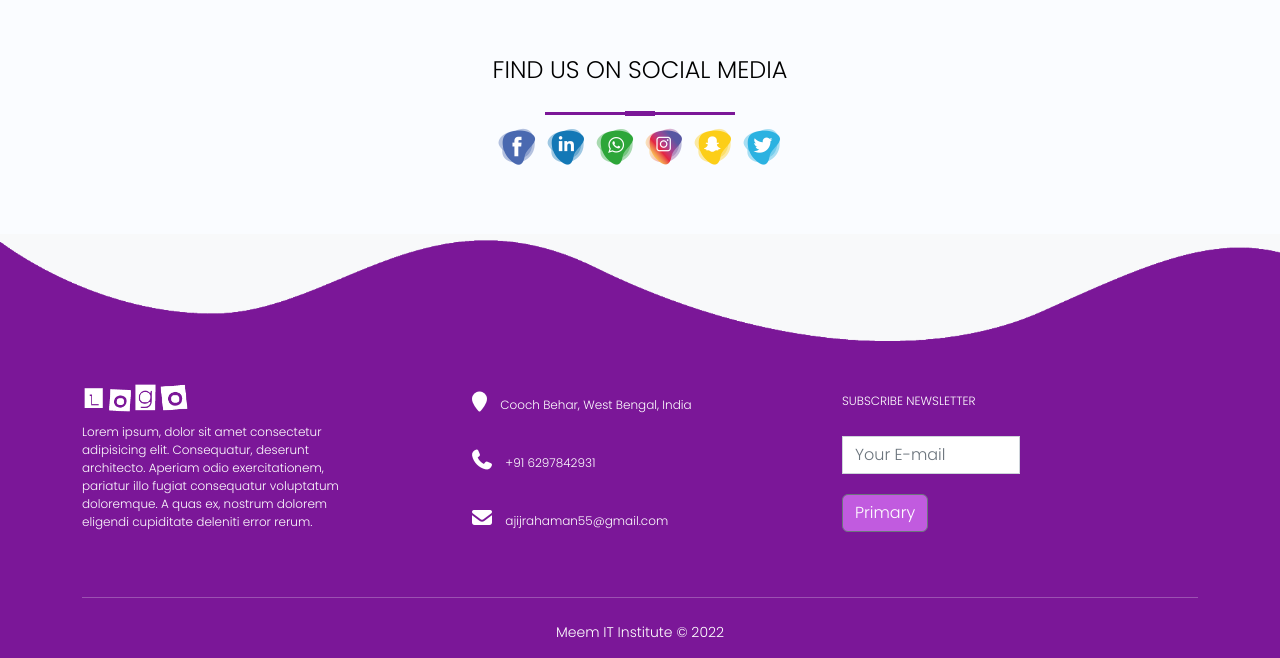
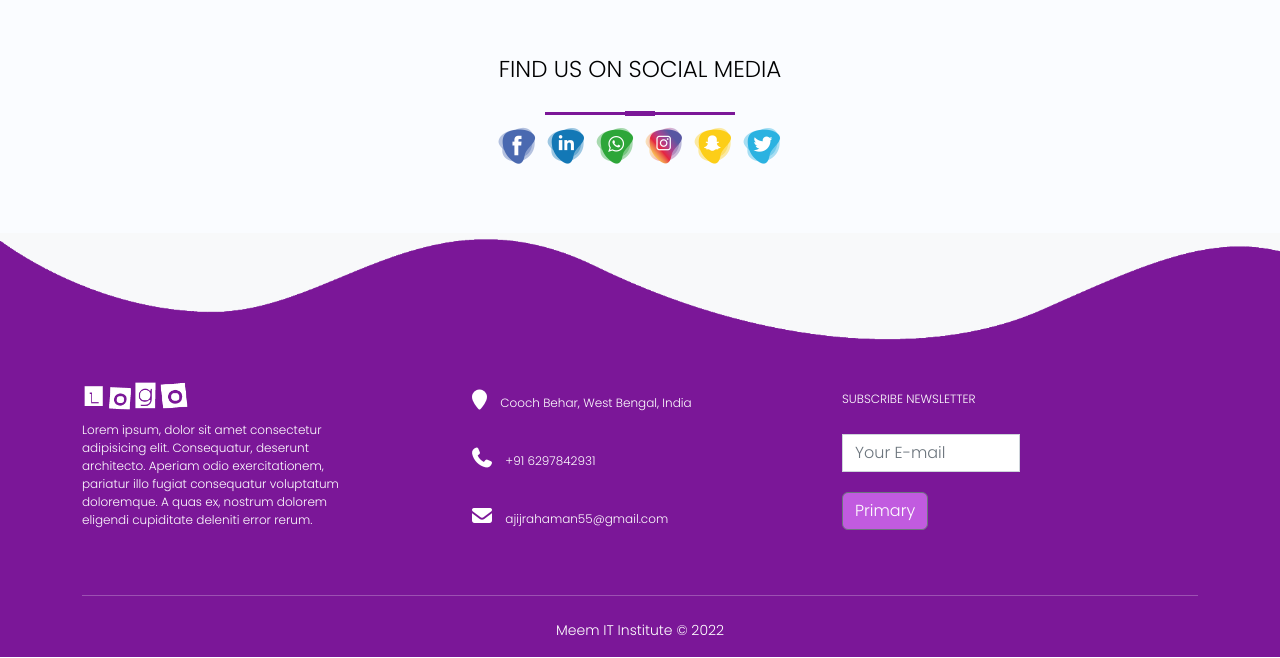
Before and after one commit to ajijrahaman786/Digital_agency_site, a plain HTML site: page index.html in a window 1280 px wide. Shown: the part 2661-3319 px from the top of the page. Drawn offline with Linux system fonts and the light colour scheme.

Commit message:
Update style.css

```diff
--- a/css/style.css
+++ b/css/style.css
@@ -326,10 +326,10 @@ hr{
         transform: translateY(-2px);
     }
     .social-section p {
-        font-size: 24px;
+        font-size: 23px;
     }
     .social-section::after {
-        transform: translateY(-58px);
+        transform: translateY(-57px);
     }
     .social-icons img {
         width: 45px;
```
